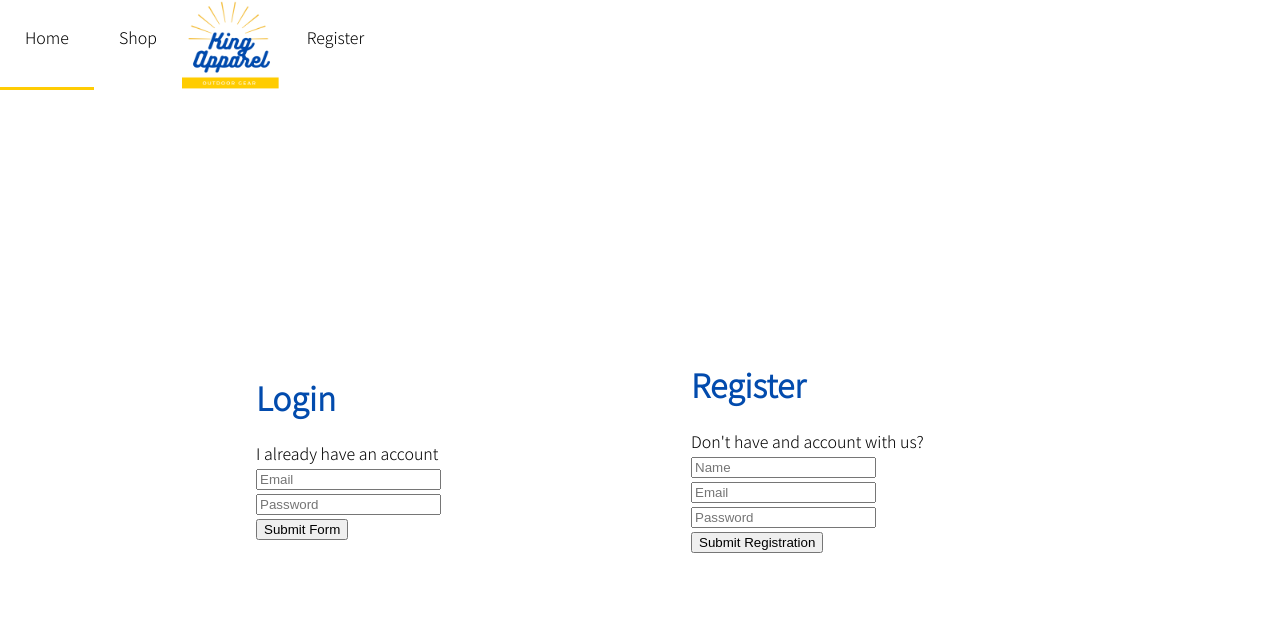
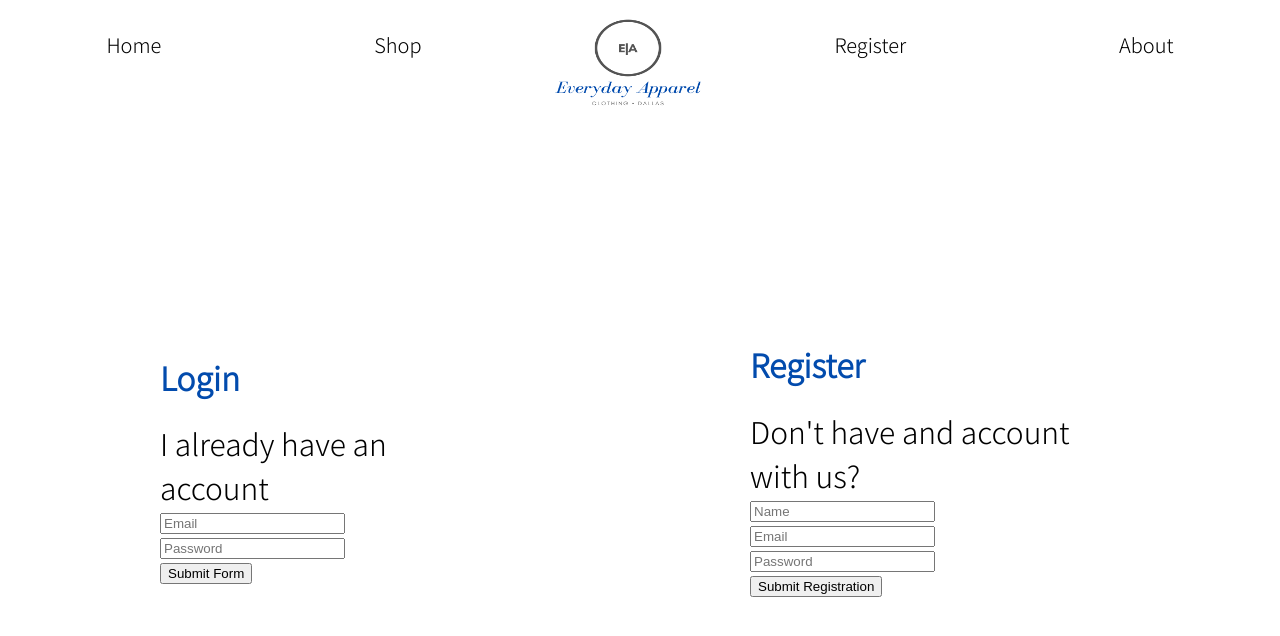
Before and after one commit to EdsonAp/E-Commerce, a React (Create React App) app: page /register in a window 1280 px wide. Shown: the top 636 px of the page. Built offline with nearby package versions, Linux system fonts and the light colour scheme.

Commit message:
new logo and scss updates

```diff
--- a/src/components/navbar.component/navbar-component.jsx
+++ b/src/components/navbar.component/navbar-component.jsx
@@ -13,12 +13,14 @@ const Navbar = () =>(
         </div>
         <div>
             <Link to='/'>
-            <img src={logo} alt='company logo' className='company-logo' />
+            <img src={logo} alt='company-logo' className='company-logo' />
             </Link>
         </div>
-
         <div className='navbar-item'>
             <Link to='/Register'>Register</Link>
+        </div>
+        <div className='navbar-item'>
+            <Link to='/Register'>About</Link>
         </div>
     </div>
 )
--- a/src/components/navbar.component/navbar-styles.scss
+++ b/src/components/navbar.component/navbar-styles.scss
@@ -3,17 +3,26 @@
     // color: black;
     width:100%;
     display: flex;
-    height: 90px;
+    align-items: flex-end;
+    height: 160px;
+    margin:auto;
 
     .navbar-item{
-        // color:black;
-        // width: 300px;
         padding: 25px;
-        justify-content: flex-end;
+        justify-content: space-between;
+        align-items: center;
+        height: 100px;
+        float:right;
+        width: auto;
+        margin:auto;
+        font-size: 20px;
     }
 
     .company-logo{
-        height: 95px;
+        height: 170px;
+        width:200px;
+        padding-top:100px;
+        background-size: auto;
     }
 
     .navbar-item:hover{
@@ -30,7 +39,4 @@
 
     }
 
-    .company-logo{
-        width: 100px;
-    }
 }
--- a/src/components/register/sigin-register/register-styles.scss
+++ b/src/components/register/sigin-register/register-styles.scss
@@ -1,5 +1,5 @@
 .register-log-page{
     display: flex;
     align-items: center;
-    margin-left:20%
+    padding:10px;
 }
--- a/src/components/register/sigin-register/signincomponent.jsx
+++ b/src/components/register/sigin-register/signincomponent.jsx
@@ -19,9 +19,9 @@ class Signin extends Component {
 
   render() {
     return (
-      <div>
+      <div className='signup'>
         <h1 className='register-title'>Login</h1>
-        <span>I already have an account</span>
+        <span className='subtitle'>I already have an account</span>
         <form onSubmit={this.submitHandle}>
           <label></label>
           <input
--- a/src/components/register/sigin-register/signup.jsx
+++ b/src/components/register/sigin-register/signup.jsx
@@ -5,7 +5,7 @@ const Signup = () =>(
     < >
     <div className='signup'>
         <h1 className='register-title'>Register</h1>
-        <span>Don't have and account with us?</span>
+        <span className='subtitle'>Don't have and account with us?</span>
         <form>
             <label type='text' placeholder='Name'></label>
             <input name='name' type='name' placeholder='Name'/>
--- a/src/components/register/sigin-register/signupstyles.scss
+++ b/src/components/register/sigin-register/signupstyles.scss
@@ -1,9 +1,11 @@
 .signup{
-    width:50%;
-    margin:100px;
     padding:150px;
 }
 
 .register-title{
     color:#024BAD;
 }
+
+.subtitle{
+    font-size: 30px;
+}
```
Also changed, not shown: src/Assets/logo.png.
